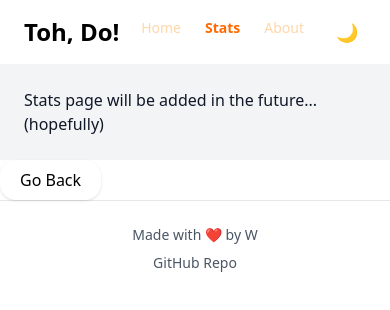
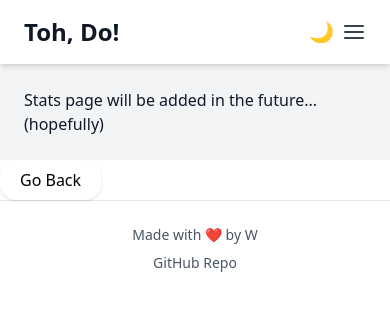
Before and after one commit to prana-W/Task-Manager, a React (Vite) app: page /stats in a window 390 px wide. Shown: the top 310 px of the page. Built offline with nearby package versions, Linux system fonts and the light colour scheme.

Commit message:
Refactor task completion notification update header layout and toast position

```diff
--- a/src/App.jsx
+++ b/src/App.jsx
@@ -67,7 +67,7 @@ function App() {
       <ThemeProvider value={{ themeMode, toLightTheme, toDarkTheme }}>
         <Header />
       </ThemeProvider>
-      <Toaster position="top-left" />
+      <Toaster position="bottom-left" />
       <Outlet />
       <Footer />
       <Analytics />
--- a/src/components/Header/Header.jsx
+++ b/src/components/Header/Header.jsx
@@ -1,72 +1,104 @@
-import React from "react";
+import React, { useState } from "react";
 import { NavLink } from "react-router-dom";
 import { useTheme } from "../../contexts";
+import { FiMenu, FiX } from "react-icons/fi";
 
 function Header() {
   const { themeMode, toLightTheme, toDarkTheme } = useTheme();
+  const [menuOpen, setMenuOpen] = useState(false);
 
   const toggleTheme = () => {
-    themeMode == "light" ? toDarkTheme() : toLightTheme();
+    themeMode === "light" ? toDarkTheme() : toLightTheme();
   };
 
+  const toggleMenu = () => {
+    setMenuOpen((prev) => !prev);
+  };
+
+  const getNavLinkClass = (isActive) =>
+    `transition-all duration-300 ease-in-out ${
+      isActive
+        ? "text-orange-500 dark:text-orange-400 font-semibold"
+        : "text-gray-600 dark:text-gray-400 hover:text-orange-600 dark:hover:text-orange-300"
+    }`;
+
   return (
-    <header className="w-full px-6 py-4 bg-white dark:bg-gray-900 shadow-md">
+    <header className="w-full px-6 py-4 bg-white dark:bg-gray-900 shadow-md sticky top-0 z-50">
       <div className="max-w-6xl mx-auto flex justify-between items-center">
-        <h1 className="text-2xl font-bold text-black dark:text-white">
+        <h2 className="text-2xl font-bold text-gray-900 dark:text-white">
           Toh, Do!
-        </h1>
-
-        <nav className="flex gap-6 text-sm font-medium">
+        </h2>
+        <nav className="hidden md:flex gap-8 text-sm font-medium items-center">
           <NavLink
             to="/"
-            className={({ isActive }) =>
-              `transition-all duration-300 ease-in-out ${
-                isActive
-                  ? "text-orange-500 dark:text-white font-semibold"
-                  : "text-orange-200 dark:text-gray-500 hover:text-orange-700 dark:hover:text-primary-400 hover:scale-105"
-              }`
-            }
+            className={({ isActive }) => getNavLinkClass(isActive)}
           >
             Home
           </NavLink>
-
           <NavLink
             to="/stats"
-            className={({ isActive }) =>
-              `transition-all duration-300 ease-in-out ${
-                isActive
-                  ? "text-orange-500 dark:text-white font-semibold"
-                  : "text-orange-200 dark:text-gray-500 hover:text-orange-700 dark:hover:text-primary-400 hover:scale-105"
-              }`
-            }
+            className={({ isActive }) => getNavLinkClass(isActive)}
           >
             Stats
           </NavLink>
-
           <NavLink
             to="/about"
-            className={({ isActive }) =>
-              `transition-all duration-300 ease-in-out ${
-                isActive
-                  ? "text-orange-500 dark:text-white font-semibold"
-                  : "text-orange-200 dark:text-gray-500 hover:text-orange-700 dark:hover:text-primary-400 hover:scale-105"
-              }`
-            }
+            className={({ isActive }) => getNavLinkClass(isActive)}
           >
             About
           </NavLink>
 
-          {/* Theme Toggle */}
-          <div>
-            <button
-              onClick={toggleTheme}
-              className="rounded-full text-lg font-medium px-2 dark:bg-gray-900 hover:bg-gray-100 dark:hover:bg-white transition-all"
-            >
-              {themeMode === "light" ? "🌙" : "☀️"}
-            </button>
-          </div>
+          <button
+            onClick={toggleTheme}
+            className="ml-4 text-xl"
+            aria-label="Toggle Theme"
+          >
+            {themeMode === "light" ? "🌙" : "☀️"}
+          </button>
         </nav>
+
+        <div className="md:hidden flex items-center gap-2">
+          <button
+            onClick={toggleTheme}
+            className="text-xl"
+            aria-label="Toggle Theme"
+          >
+            {themeMode === "light" ? "🌙" : "☀️"}
+          </button>
+          <button
+            onClick={toggleMenu}
+            className="text-2xl text-gray-700 dark:text-white"
+            aria-label="Toggle Menu"
+          >
+            {menuOpen ? <FiX /> : <FiMenu />}
+          </button>
+        </div>
       </div>
+      {menuOpen && (
+        <div className="md:hidden flex flex-col gap-4 mt-4 px-4 pb-4 text-sm font-medium bg-white dark:bg-gray-900 shadow-inner rounded-md">
+          <NavLink
+            to="/"
+            className={({ isActive }) => getNavLinkClass(isActive)}
+            onClick={toggleMenu}
+          >
+            Home
+          </NavLink>
+          <NavLink
+            to="/stats"
+            className={({ isActive }) => getNavLinkClass(isActive)}
+            onClick={toggleMenu}
+          >
+            Stats
+          </NavLink>
+          <NavLink
+            to="/about"
+            className={({ isActive }) => getNavLinkClass(isActive)}
+            onClick={toggleMenu}
+          >
+            About
+          </NavLink>
+        </div>
+      )}
     </header>
   );
 }
--- a/src/components/TaskComponent.jsx
+++ b/src/components/TaskComponent.jsx
@@ -2,41 +2,54 @@ import React, { useEffect } from "react";
 import { useNavigate } from "react-router-dom";
 import TaskFunction from "./TaskFunction";
 import useTaskInfo from "../hooks/useTaskInfo";
-import {toast} from 'react-hot-toast'
+import { toast } from "react-hot-toast";
+import { deleteTodo } from "../features/tasks/taskSlice";
+import { useDispatch } from "react-redux";
 
 function TaskComponent({ children, taskId }) {
   const navigate = useNavigate();
   const taskData = useTaskInfo(taskId);
-  const isCompleted = taskData.status === "completed"
+  const isCompleted = taskData.status === "completed";
   const openTaskManager = () => {
     if (!isCompleted) navigate(`/task/${taskId}`);
-  }
+  };
+
+  const dispatch = useDispatch();
+
+  let timeoutRef;
 
   //todo: add message when todo time hits 0
 
-  // useEffect (() => {
-  //   if (taskData.timeRemaining && taskData.timeRemaining == 0)
-  //   toast.custom((t) => (
-  //     <div
-  //       className={`${
-  //         t.visible ? "animate-enter" : "animate-leave"
-  //       } max-w-xs w-full bg-yellow-300 dark:bg-yellow-500 text-black shadow-lg rounded-lg pointer-events-auto flex ring-1 ring-black ring-opacity-5`}
-  //     >
-  //       <div className="flex-1 w-0 p-4">
-  //         <p className="text-sm font-medium">⚠️ Time limit reached</p>
-  //         <p className="mt-1 text-sm">The task has run out of time.</p>
-  //       </div>
-  //       <div className="flex border-l border-black/10 dark:border-white/20">
-  //         <button
-  //           onClick={() => toast.dismiss(t.id)}
-  //           className="w-full border border-transparent rounded-none rounded-r-lg p-4 flex items-center justify-center text-sm font-medium text-black dark:text-black hover:bg-yellow-400 dark:hover:bg-yellow-400 focus:outline-none"
-  //         >
-  //           Close
-  //         </button>
-  //       </div>
-  //     </div>
-  //   ));
-  // }, [taskData.timeRemaining])
+  useEffect(() => {
+    if (isCompleted) {
+      toast.custom((t) => (
+        <div
+          className={`${
+            t.visible ? "animate-enter" : "animate-leave"
+          } max-w-xs w-full bg-yellow-300 dark:bg-yellow-500 text-black shadow-lg rounded-lg pointer-events-auto flex ring-1 ring-black ring-opacity-5`}
+        >
+          <div className="flex-1 w-0 p-4">
+            <p className="text-sm font-medium">⚠️ {taskData.taskName} was marked as completed!</p>
+            <p className="mt-1 text-sm">Task will be automatically removed in 5 seconds...</p>
+          </div>
+          <div className="flex border-l border-black/10 dark:border-white/20">
+            <button
+              onClick={() => toast.dismiss(t.id)}
+              className="w-full border border-transparent rounded-none rounded-r-lg p-4 flex items-center justify-center text-sm font-medium text-black dark:text-black hover:bg-yellow-400 dark:hover:bg-yellow-400 focus:outline-none"
+            >
+              Close
+            </button>
+          </div>
+        </div>
+      ));
+      timeoutRef = setTimeout(() => {
+        dispatch(deleteTodo(taskId));
+      }, 5000);
+    }
+
+
+    return () => clearTimeout(timeoutRef);
+  }, [isCompleted]);
 
   return (
     <div
@@ -67,7 +80,7 @@ function TaskComponent({ children, taskId }) {
       </div>
       <TaskFunction taskId={taskId} />
     </div>
-  )
+  );
 }
 
 export default TaskComponent;
```
Also changed, not shown: 1 other file (tests, documents, lock files or other folders).
